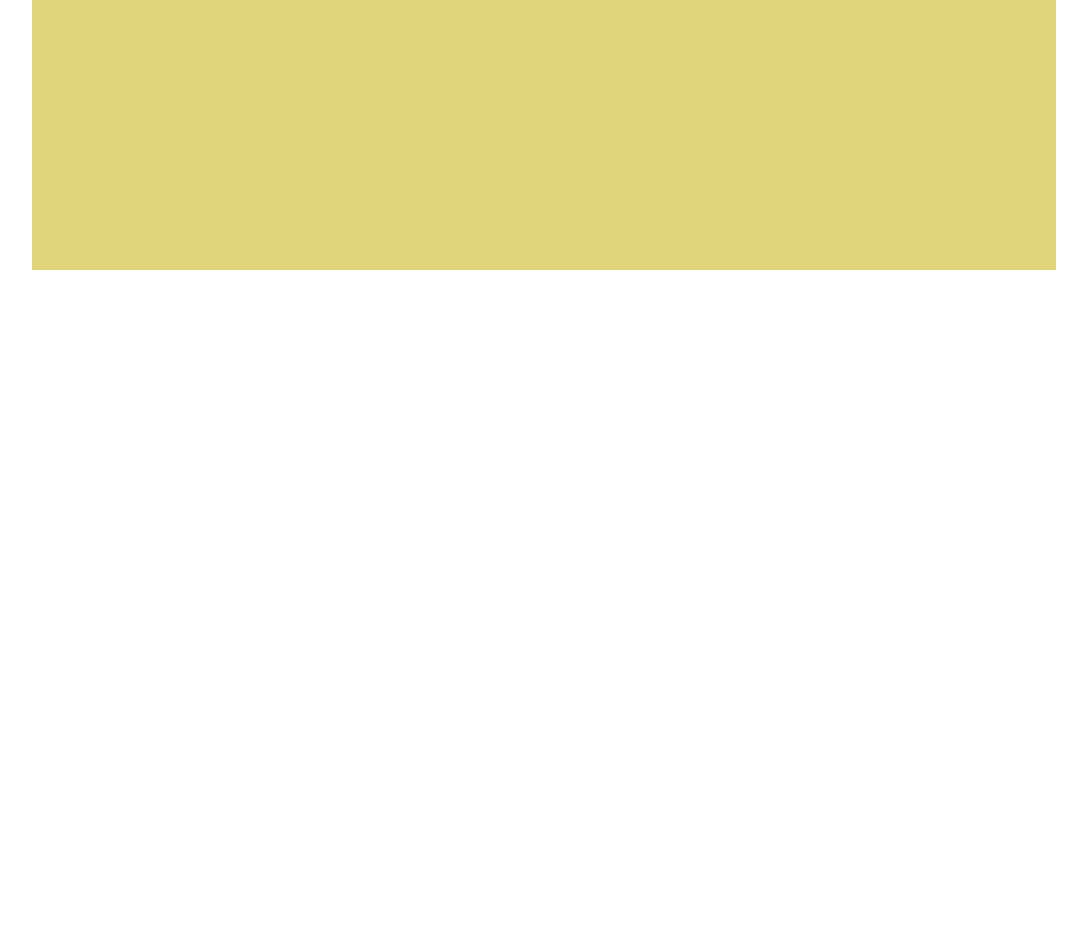
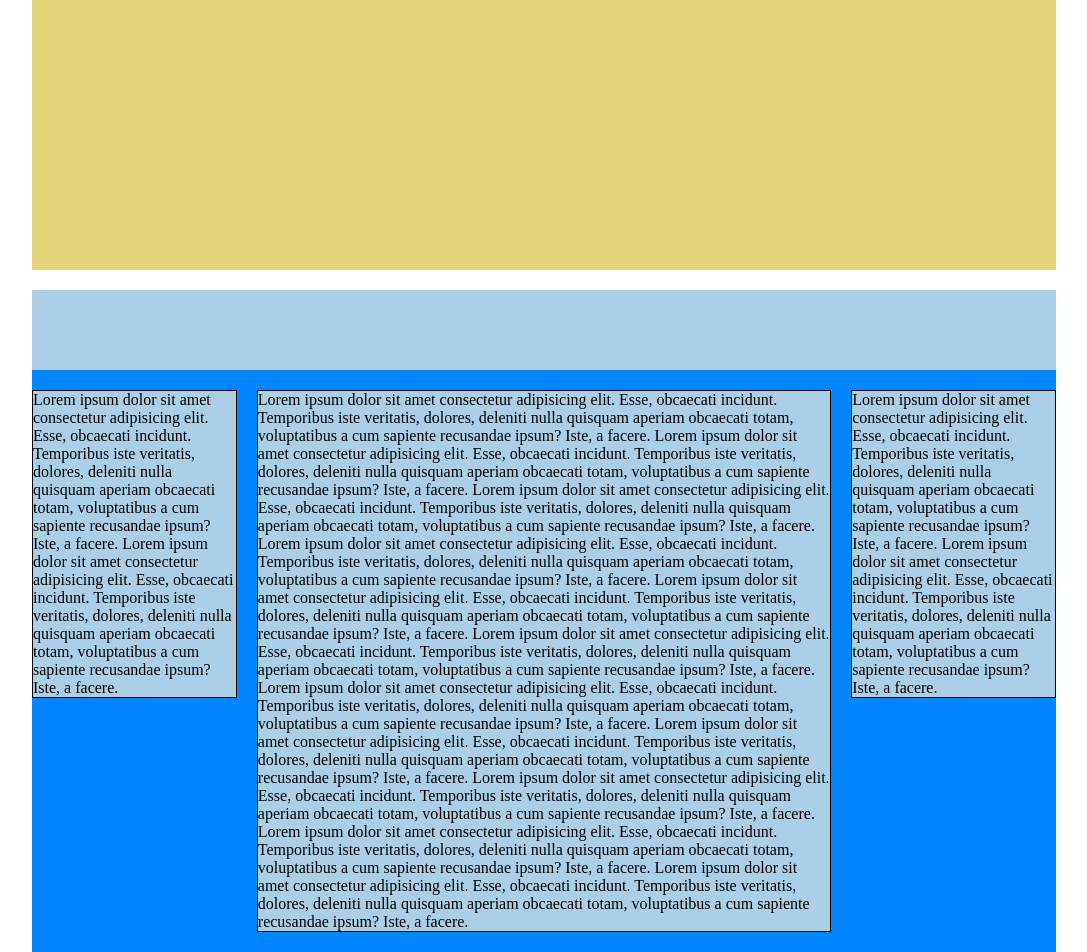
Before and after one commit to smboolean40/htmlcss-struttura-wp, a plain HTML site: page index.html in a window 1280 px wide. Shown: the part 500-1452 px from the top of the page, without its empty margins (96-1183 px from the left). Before the commit the page ends 800 px from the top, so only its background shows below. Drawn offline with Linux system fonts and the light colour scheme.

Commit message:
Aggiunta sezione leadership

```diff
--- a/css/style.css
+++ b/css/style.css
@@ -9,6 +9,11 @@
 .container {
 	width: 80%;
 	margin: auto;
+}
+.clearfix::after {
+	content: '';
+	display: table;
+	clear: both;
 }
 
 /* Header */
@@ -24,3 +29,27 @@ header {
 	height: 600px;
 	margin-bottom: 20px;
 }
+
+.leadership {
+	background-color: #0086ff;
+}
+.leadership-title {
+	background-color: #abcfe7;
+	height: 80px;
+}
+
+.row {
+	padding: 20px 0;
+}
+.col-left, .col-center, .col-right {
+	float: left;
+	background-color: #abcfe7;
+	border: 1px solid black;
+}
+.col-left, .col-right {
+	width: 20%;
+}
+.col-center {
+	width: calc(60% - 40px);
+	margin: 0 20px;
+}
--- a/index.html
+++ b/index.html
@@ -19,6 +19,36 @@
 
 				</section>
 				<!-- /sezione hero -->
+				<!-- sezione leadership -->
+				<section class="leadership">
+					<div class="leadership-title"></div>
+
+					<div class="row clearfix">
+						<div class="col-left">
+							Lorem ipsum dolor sit amet consectetur adipisicing elit. Esse, obcaecati incidunt. Temporibus iste veritatis, dolores, deleniti nulla quisquam aperiam obcaecati totam, voluptatibus a cum sapiente recusandae ipsum? Iste, a facere.
+							Lorem ipsum dolor sit amet consectetur adipisicing elit. Esse, obcaecati incidunt. Temporibus iste veritatis, dolores, deleniti nulla quisquam aperiam obcaecati totam, voluptatibus a cum sapiente recusandae ipsum? Iste, a facere.
+						</div>
+						<div class="col-center">
+							Lorem ipsum dolor sit amet consectetur adipisicing elit. Esse, obcaecati incidunt. Temporibus iste veritatis, dolores, deleniti nulla quisquam aperiam obcaecati totam, voluptatibus a cum sapiente recusandae ipsum? Iste, a facere.
+							Lorem ipsum dolor sit amet consectetur adipisicing elit. Esse, obcaecati incidunt. Temporibus iste veritatis, dolores, deleniti nulla quisquam aperiam obcaecati totam, voluptatibus a cum sapiente recusandae ipsum? Iste, a facere.
+							Lorem ipsum dolor sit amet consectetur adipisicing elit. Esse, obcaecati incidunt. Temporibus iste veritatis, dolores, deleniti nulla quisquam aperiam obcaecati totam, voluptatibus a cum sapiente recusandae ipsum? Iste, a facere.
+							Lorem ipsum dolor sit amet consectetur adipisicing elit. Esse, obcaecati incidunt. Temporibus iste veritatis, dolores, deleniti nulla quisquam aperiam obcaecati totam, voluptatibus a cum sapiente recusandae ipsum? Iste, a facere.
+							Lorem ipsum dolor sit amet consectetur adipisicing elit. Esse, obcaecati incidunt. Temporibus iste veritatis, dolores, deleniti nulla quisquam aperiam obcaecati totam, voluptatibus a cum sapiente recusandae ipsum? Iste, a facere.
+							Lorem ipsum dolor sit amet consectetur adipisicing elit. Esse, obcaecati incidunt. Temporibus iste veritatis, dolores, deleniti nulla quisquam aperiam obcaecati totam, voluptatibus a cum sapiente recusandae ipsum? Iste, a facere.
+							Lorem ipsum dolor sit amet consectetur adipisicing elit. Esse, obcaecati incidunt. Temporibus iste veritatis, dolores, deleniti nulla quisquam aperiam obcaecati totam, voluptatibus a cum sapiente recusandae ipsum? Iste, a facere.
+							Lorem ipsum dolor sit amet consectetur adipisicing elit. Esse, obcaecati incidunt. Temporibus iste veritatis, dolores, deleniti nulla quisquam aperiam obcaecati totam, voluptatibus a cum sapiente recusandae ipsum? Iste, a facere.
+							Lorem ipsum dolor sit amet consectetur adipisicing elit. Esse, obcaecati incidunt. Temporibus iste veritatis, dolores, deleniti nulla quisquam aperiam obcaecati totam, voluptatibus a cum sapiente recusandae ipsum? Iste, a facere.
+							Lorem ipsum dolor sit amet consectetur adipisicing elit. Esse, obcaecati incidunt. Temporibus iste veritatis, dolores, deleniti nulla quisquam aperiam obcaecati totam, voluptatibus a cum sapiente recusandae ipsum? Iste, a facere.
+							Lorem ipsum dolor sit amet consectetur adipisicing elit. Esse, obcaecati incidunt. Temporibus iste veritatis, dolores, deleniti nulla quisquam aperiam obcaecati totam, voluptatibus a cum sapiente recusandae ipsum? Iste, a facere.
+						</div>
+						<div class="col-right">
+							Lorem ipsum dolor sit amet consectetur adipisicing elit. Esse, obcaecati incidunt. Temporibus iste veritatis, dolores, deleniti nulla quisquam aperiam obcaecati totam, voluptatibus a cum sapiente recusandae ipsum? Iste, a facere.
+							Lorem ipsum dolor sit amet consectetur adipisicing elit. Esse, obcaecati incidunt. Temporibus iste veritatis, dolores, deleniti nulla quisquam aperiam obcaecati totam, voluptatibus a cum sapiente recusandae ipsum? Iste, a facere.
+						</div>
+					</div>
+
+				</section>
+				<!-- /sezione leadership -->
 			</main>
 			<!-- /corpo -->
 			<!-- footer -->
```
